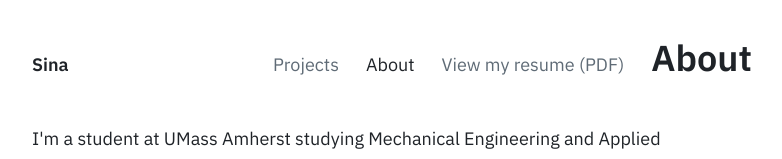
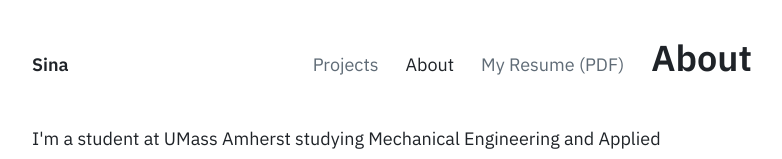
Before and after one commit to sina-rostamnezhad/sina-rostamnezhad.github.io, a plain HTML site: page about.html in a window 1280 px wide. Shown: the top 159 px of the page, without its empty margins (248-1030 px from the left). Drawn offline with Linux system fonts and the light colour scheme.

Commit message:
Update resume link in about.html

```diff
--- a/about.html
+++ b/about.html
@@ -7,7 +7,7 @@
 <nav><a class="name" href="index.html">Sina</a>
 <a href="projects.html">Projects</a>
 <a href="about.html" aria-current="page">About</a>
-<a href="Sina Rostamnezhad Resume.pdf" target="_blank" rel="noopener">View my resume (PDF)</a>
+<a href="resume.pdf" target="_blank" rel="noopener">My Resume (PDF)</a>
 <h1>About</h1>
 <p>I'm a student at UMass Amherst studying Mechanical Engineering and Applied Mathematics.</p>
 <h2>Skills</h2>
```
